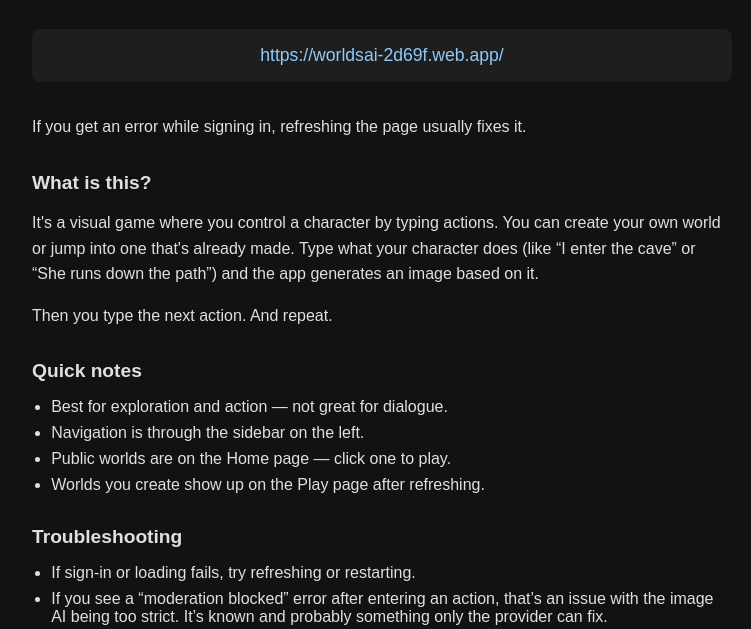
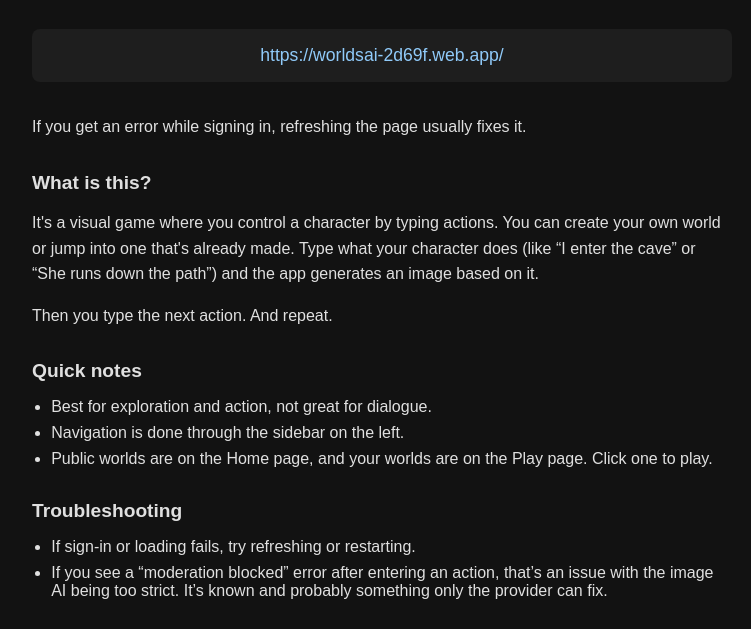
Before and after one commit to WorldsAI/WorldsAI-Testing, a plain HTML site: page index.html in a window 1280 px wide. Shown: the part 154-783 px from the top of the page, without its empty margins (258-1009 px from the left). Drawn offline with Linux system fonts and the light colour scheme.

Commit message:
Update index.html

```diff
--- a/index.html
+++ b/index.html
@@ -74,10 +74,9 @@
 
     <h2>Quick notes</h2>
     <ul>
-      <li>Best for exploration and action — not great for dialogue.</li>
-      <li>Navigation is through the sidebar on the left.</li>
-      <li>Public worlds are on the Home page — click one to play.</li>
-      <li>Worlds you create show up on the Play page after refreshing.</li>
+      <li>Best for exploration and action, not great for dialogue.</li>
+      <li>Navigation is done through the sidebar on the left.</li>
+      <li>Public worlds are on the Home page, and your worlds are on the Play page. Click one to play.</li>
     </ul>
 
     <h2>Troubleshooting</h2>
```
